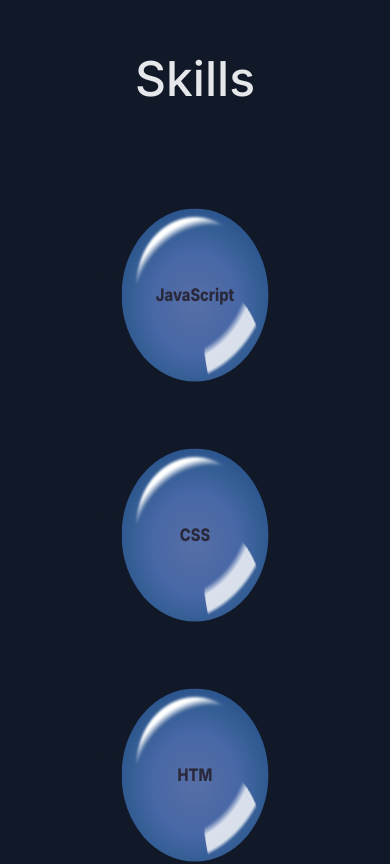
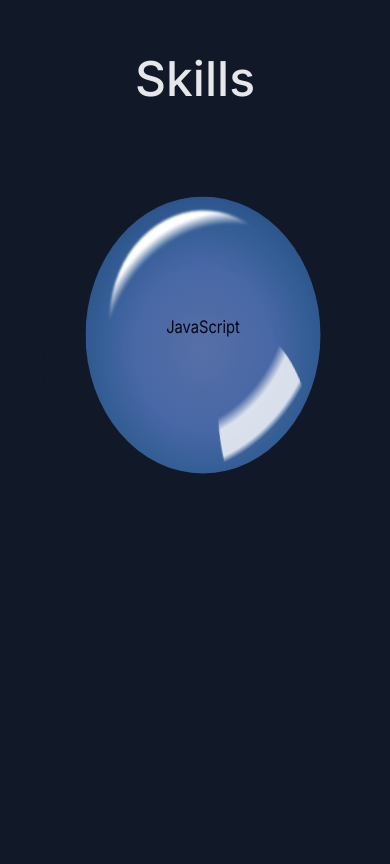
Before and after one commit to Akib-Raihan-4/Portfolio, a Next.js app: page / in a window 390 px wide. Shown: the part 6140-7004 px from the top of the page. Built offline with nearby package versions, Linux system fonts and the light colour scheme; a web font is replaced by a local one.

Commit message:
changes in Skills Mobile

```diff
--- a/components/project.module.css
+++ b/components/project.module.css
@@ -6,7 +6,7 @@
 .container .card{
     position: relative;
     max-width: 27rem;
-    height: 210px;
+    height: 230px;
     background: #4b5563;
     margin: 30px 10px;
     padding: 20px 15px;
@@ -20,14 +20,12 @@
     height: 500px;
     transition: 0.8s ease-in-out;
 }
-@media (max-width: 1280px){
+@media (max-width: 680px){
     .container .card{
         height: fit-content;
     }
 
 }
-
-
 
 .cards{
     position: relative;
@@ -92,8 +90,6 @@
 }
 
 
-
-
 .mobileContent{
     position: relative;
     margin-top: -40px;
--- a/components/skills.module.css
+++ b/components/skills.module.css
@@ -40,11 +40,17 @@
 
 .ball {
   display: inline-block;
-  width: 100%;
-  height: 100%;
+  width: 80%;
+  height: 80%;
   border-radius: 100%;
   position: relative;
   background: radial-gradient(circle at bottom, #81e8f6, #76deef 10%, #055194 80%, #062745 100%); }
+
+.ball .skill {
+  position: absolute;
+  left: 50%;
+  bottom: 0;
+}
 .ball:before {
   content: "";
   position: absolute;
--- a/components/skills.tsx
+++ b/components/skills.tsx
@@ -43,31 +43,30 @@ const skills = [
 
 const MobileSkills = () => {
   return (
-      <div py-12>
-        <div className='pt-[4rem]'></div>
-        <div className="grid grid-cols-1 gap-12 sm:grid-cols-2 md:grid-cols-4">
+    <div className="py-12">
+      <div className="flex justify-center">
+        <div className="w-80 flex overflow-x-auto py-4 overflow-hidden">
           {skills.map((skill, index) => (
             <motion.div
               key={index}
-              className="bg-gray-900  rounded-full p-4  text-center relative"
+              className="bg-gray-900 rounded-full  text-center m-2"
               initial={{ scale: 0, opacity: 0 }}
               whileInView={{ scale: 1, opacity: 1 }}
               transition={{ duration: 0.3, delay: 0.2 }}
             >
-              <div className="w-40 h-40 bg-gray-900 rounded-full">
+              <div className="w-80 h-80 bg-gray-900 rounded-full">
                 <div className={`${styles.ball} ${styles.bubble} pt-12`}>
-                  <div className=' text-[#2a293c] p-4 font-extrabold'>
-                    {skill}
-                  </div>
+                  <div className={`${styles.skillcontent} pt-14`}>{skill}</div>
                 </div>
               </div>
-
             </motion.div>
           ))}
         </div>
       </div>
+    </div>
   );
-}
+};
+
 
 
 
```
